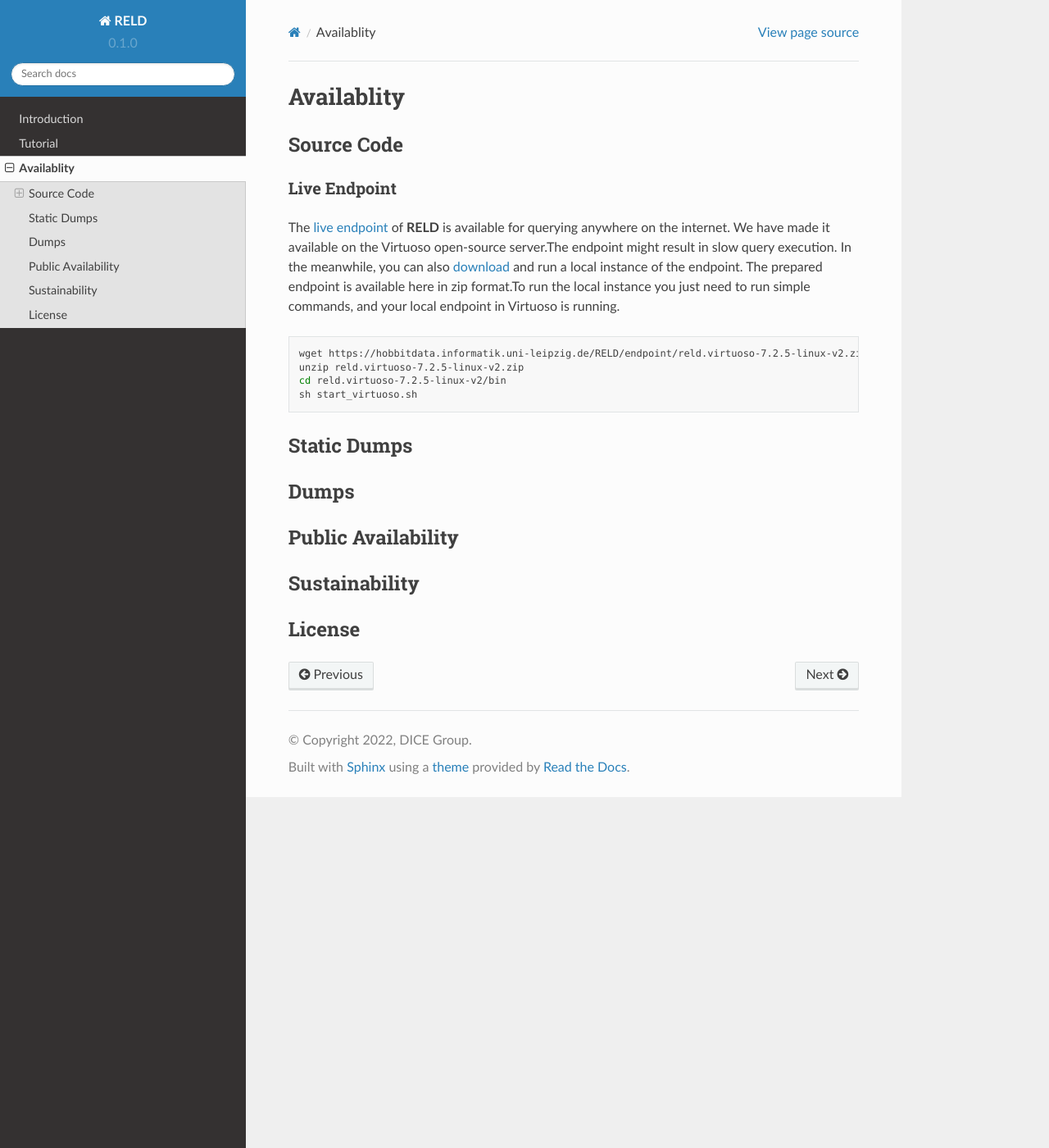
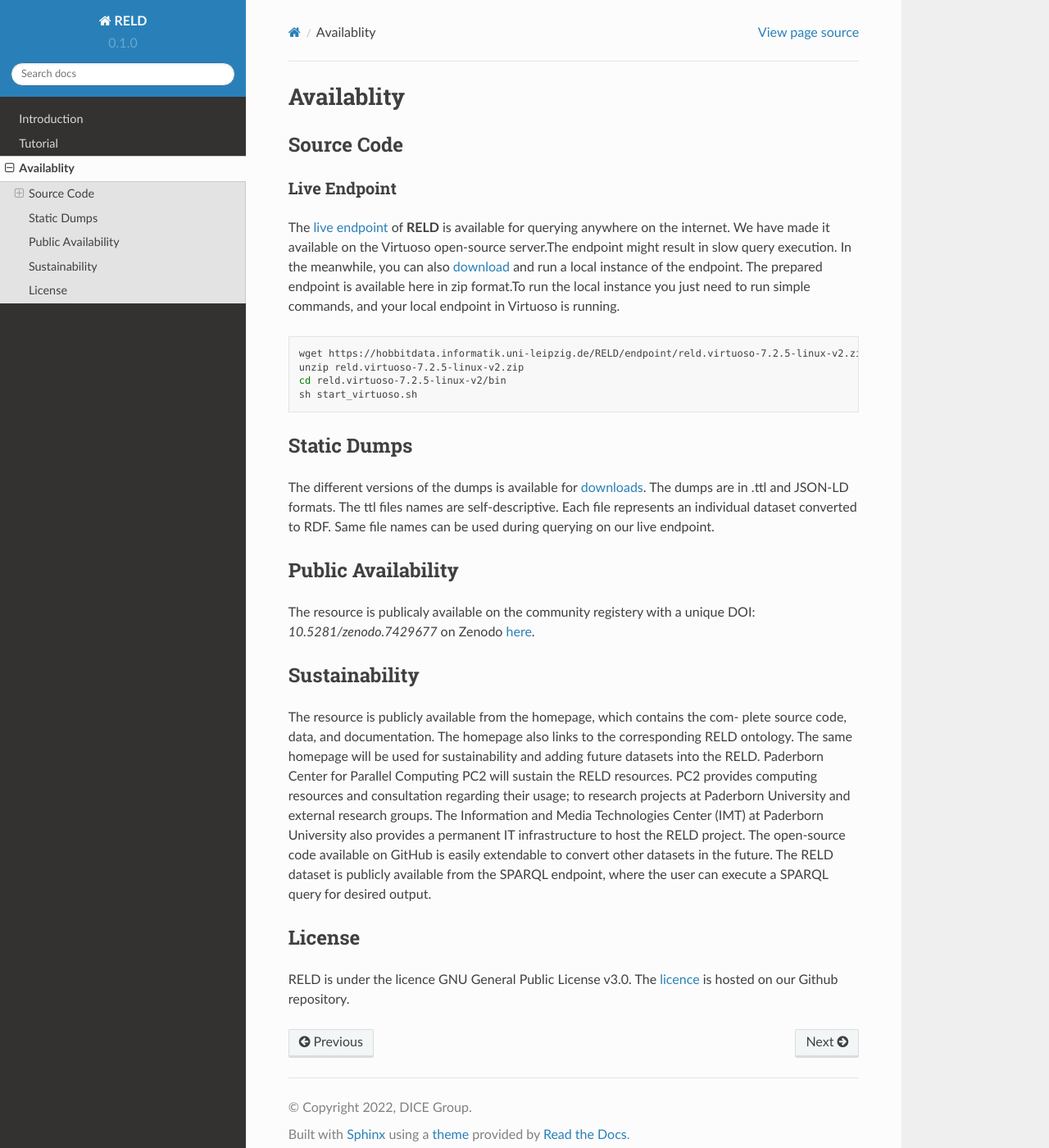
Before and after one commit to manzoorali29/reld_tutorial, a Sphinx documentation site: the page built from docs/source/availablity.rst, in a window 1280 px wide and 1400 px high. Shown: the whole window at 82% size. Built offline with Sphinx 7.4.7 and the Read the Docs theme 2.0.0, drawn with Linux system fonts in a browser that asks for light colours.

Commit message:
alsmost done

```diff
--- a/docs/source/availablity.rst
+++ b/docs/source/availablity.rst
@@ -24,20 +24,38 @@ and your local endpoint in Virtuoso is running.
     cd reld.virtuoso-7.2.5-linux-v2/bin
     sh start_virtuoso.sh
 
+
 Static Dumps
 ------------
 
-Dumps
------
+The different versions of the dumps is available for `downloads <https://hobbitdata.informatik.uni-leipzig.de/RELD/ttl_dumps/>`_.
+The dumps are in .ttl and JSON-LD formats. The ttl files names are self-descriptive. Each file represents an individual dataset converted to RDF.
+Same file names can be used during querying on our live endpoint.
+
 
 
 Public Availability
 -------------------
+The resource is publicaly available on the community registery with a unique DOI: `10.5281/zenodo.7429677`
+on Zenodo `here <https://zenodo.org/record/7429677#.Y6lt1dLMJuU>`_.
+
+
 
 
 Sustainability
 --------------
+The resource is publicly available from the homepage, which contains the com-
+plete source code, data, and documentation. The homepage also links to the corresponding RELD ontology.
+The same homepage will be used for sustainability and adding future datasets
+into the RELD. Paderborn Center for Parallel Computing PC2 will sustain the RELD resources.
+PC2 provides computing resources and consultation regarding their usage; to research projects at Paderborn University
+and external research groups. The Information and Media Technologies
+Center (IMT) at Paderborn University also provides a permanent IT infrastructure to host the RELD project.
+The open-source code available on GitHub is easily extendable to convert other datasets in the future.
+The RELD dataset is publicly available from the SPARQL endpoint, where the user can execute a
+SPARQL query for desired output.
 
 
 License
 -------
+RELD is under the licence GNU General Public License v3.0. The `licence <https://github.com/dice-group/RELD/blob/main/LICENSE>`_ is hosted on our Github repository.
```
